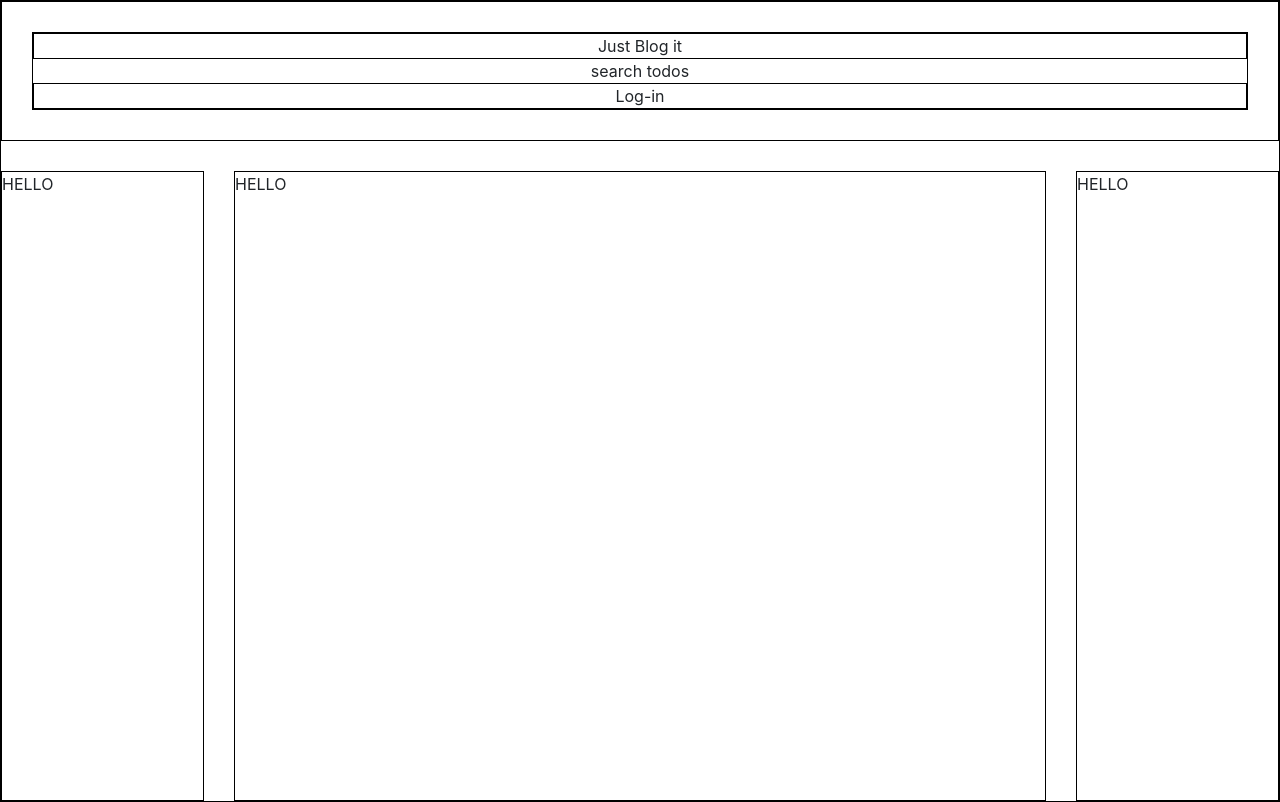
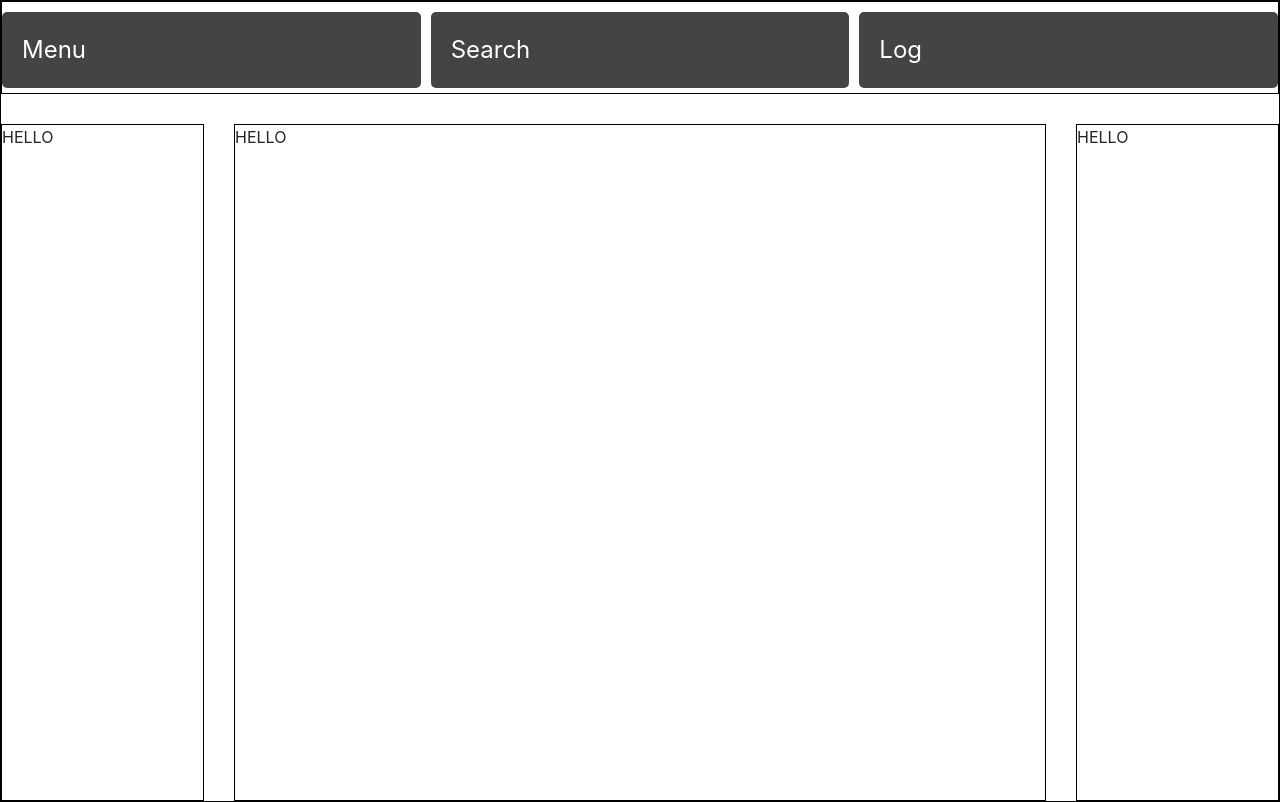
Before and after one commit to cpclark360/my-blog, a React (Create React App) app: page / in a window 1280 px wide. Built offline with nearby package versions, Linux system fonts and the light colour scheme.

Commit message:
nav updates

```diff
--- a/src/App.css
+++ b/src/App.css
@@ -19,12 +19,9 @@ body {
 }
 /* Layout */
 nav {
-  display: flex;
-  justify-content: space-between;
   grid-area: nav;
   border: solid 1px black;
   grid-row: -4 / 1;
-  text-align: center;
 }
 
 section {
@@ -47,19 +44,20 @@ aside {
 
 /* Nav Elements */
 
-header {
-  border: solid 1px black;
-  margin: 30px 30px 30px 30px;
+.wrapper {
+  display: grid;
+  grid-gap: 10px;
+  grid-template-columns: 1fr 1fr 1fr;
+  background-color: #fff;
+  color: #444;
 }
 
-.menu {
-  border: solid 1px black;
+.box {
+  background-color: #444;
+  color: #fff;
+  border-radius: 5px;
+  padding: 20px;
+  font-size: 150%;
+  margin-top: 10px;
+  margin-bottom: 5px;
 }
-
-.search {
-  border: solid 1px black;
-}
-
-.log {
-  border: solid 1px black;
-}
--- a/src/components/Nav.jsx
+++ b/src/components/Nav.jsx
@@ -6,20 +6,11 @@ class Nav extends Component {
   render() {
     return (
       <nav>
-        <header>
-          <div className="menu">
-            <span />
-            <span>Just Blog it</span>
-          </div>
-
-          <div className="seach">
-            <form>search todos</form>
-          </div>
-
-          <div className="log">
-            <span>Log-in</span>
-          </div>
-        </header>
+        <div className="wrapper">
+          <div className="box menu">Menu</div>
+          <div className="box search">Search</div>
+          <div className="box log">Log</div>
+        </div>
       </nav>
     );
   }
```
